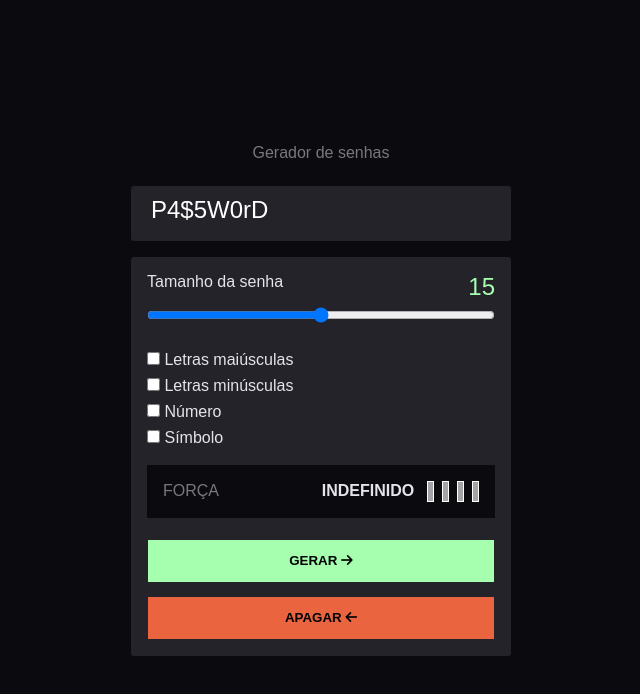
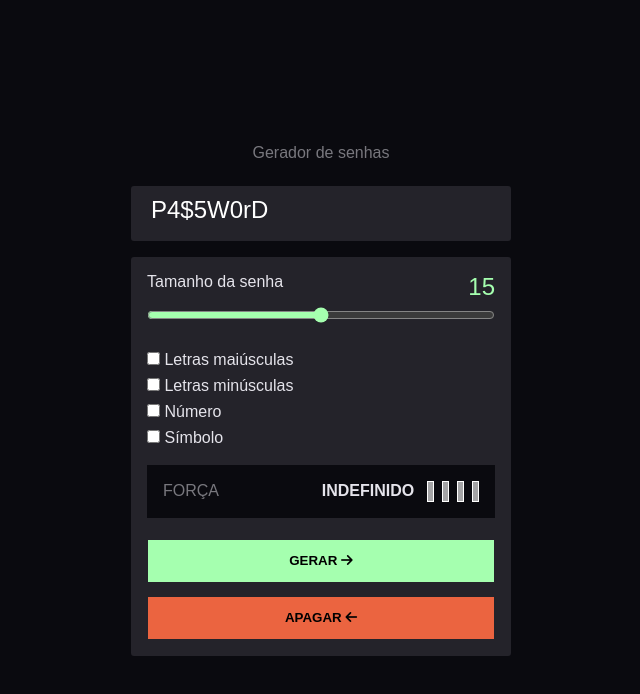
Before and after one commit to evaaldo/PASSWORD-GENERATOR-JAVASCRIPT, a plain HTML site: page index.html in a window 1280 px wide. Shown: the whole page, without its empty margins (319-959 px from the left). Drawn offline with Linux system fonts and the light colour scheme; a web font is replaced by a local one.

Commit message:
Mudando cor dos inputs

```diff
--- a/css/generator.css
+++ b/css/generator.css
@@ -128,6 +128,12 @@
     color: var(--vermelho);
 }
 
+input {
+    outline: none;
+    accent-color: var(--verde);
+    border-color: var(--verde);
+}
+
 input[type="range"] {
     width: 100%;
 }
```
